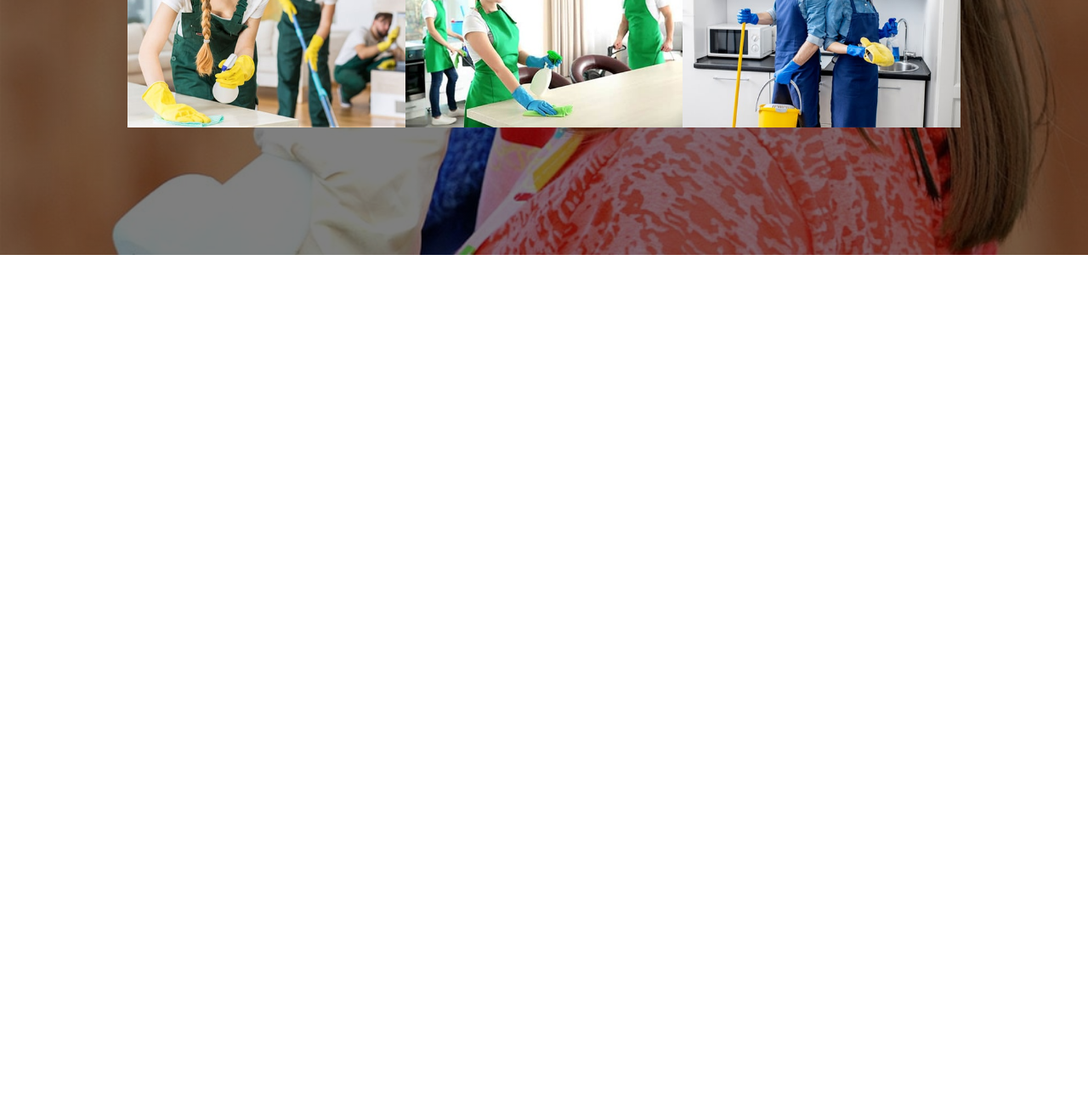
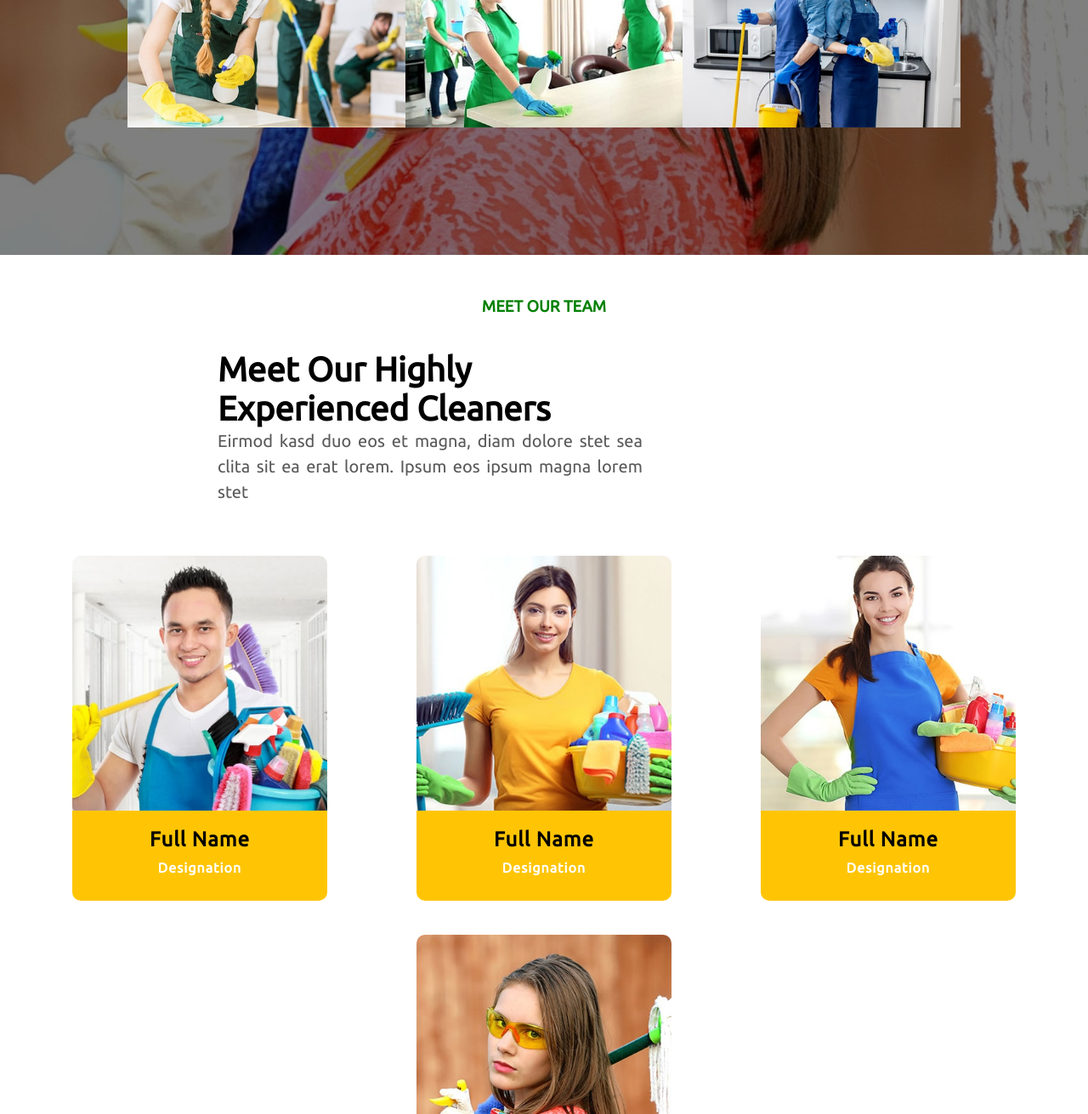
Before and after one commit to LuisSantos16/Sants_clean, a plain HTML site: page index.html in a window 1280 px wide. Shown: the part 3481-4792 px from the top of the page at 85% size. Before the commit the page ends 3781 px from the top, so only its background shows below. Drawn offline with Linux system fonts and the light colour scheme.

Commit message:
section teams

```diff
--- a/css/main-gallery.css
+++ b/css/main-gallery.css
@@ -3,6 +3,7 @@
     background: linear-gradient(rgba(0,0,0,0.5),rgba(0,0,0,0.5),rgba(0,0,0,0.5)),url(../img/carousel-3.jpg);
     background-repeat: no-repeat;
     background-size: cover;
+    background-position: center;
     display: grid;
     grid-template-columns: repeat(3,1fr);
     padding: 150px;
@@ -64,6 +65,7 @@
 
 @media only screen and (max-width:620px){
     .container_gallery{
+        background-position:inherit;
         grid-template-columns: repeat(1,1fr);
         transition: 0.5s;
     }
--- a/css/main.css
+++ b/css/main.css
@@ -153,6 +153,99 @@
     width: 100%;
 }
 
+/* Persons */
+
+.container-persons{
+    margin: 50px 0px;
+}
+
+.container-persons h3{
+    text-align: center;
+    color: green;
+}
+
+.text-persons{
+    width: 60%;
+    margin: auto;
+    margin-top: 40px;
+    margin-bottom: 40px;
+    display: flex;
+    flex-wrap: wrap;
+    justify-content: space-between;
+}
+
+.text-persons h2{
+    width: 400px;
+    font-size: 40px;
+}
+
+.text-persons p{
+    width: 500px;
+    font-size: 20px;
+    text-align: justify;
+    line-height: 30px;
+    color: rgb(90, 89, 89);
+}
+
+.img-persons{
+    display: flex;
+    flex-wrap: wrap;
+    justify-content: space-evenly;
+
+}
+
+.img-persons figure{
+    width: 300px;
+    margin: 20px;
+    position: relative;
+    overflow: hidden;
+    border-radius: 10px;
+}
+
+.img-persons figure img{
+    width: 100%;
+}
+
+.social-person{
+    position: absolute;
+    top: 0;
+    bottom: 0;
+    display: flex;
+    justify-content: flex-start;
+    flex-direction: column;
+    background-color: rgb(255, 197, 5);
+    padding: 50px 20px;
+    transform: translateX(-100%);
+    transition: 0.5s ease-out;
+}
+
+.img-persons figure:hover .social-person{
+    transform: translateX(0%);
+    transition: 0.5s ease-out;
+}
+
+.social-person a{
+    margin: 10px 0px;
+    text-decoration: none;
+    color: white;
+    background-color: green;
+    padding: 10px;
+    border-radius: 50%;
+}
+
+.img-persons blockquote{
+    background-color: rgb(255, 197, 5);
+    font-weight: bold;
+    letter-spacing: 1px;
+    padding: 20px;
+    text-align: center;
+}
+
+.img-persons blockquote p{
+    color: white;
+    padding: 10px 0px;
+}
+
 @media only screen and (max-width:1309px){
 
     .text-servicios{
--- a/index.html
+++ b/index.html
@@ -218,6 +218,66 @@
                 </div>
             </figure>
         </section>
+
+        <section class="container-persons">
+            <h3>MEET OUR TEAM</h3>
+            <article class="text-persons">
+                <h2>Meet Our Highly Experienced Cleaners</h2>
+                <p>Eirmod kasd duo eos et magna, diam dolore stet sea clita sit ea erat lorem. Ipsum eos ipsum magna lorem stet</p>
+            </article>
+
+            <article class="img-persons">
+                <figure>
+                    <img src="./img/team-1.jpg" alt="">
+                        <div class="social-person">
+                            <a href=""><i class="fa-brands fa-instagram"></i></a>
+                            <a href=""><i class="fa-brands fa-facebook"></i></a>
+                            <a href=""><i class="fa-brands fa-linkedin"></i></a>
+                        </div>
+                        <blockquote>
+                            <h2>Full Name</h2>
+                            <p>Designation</p>
+                        </blockquote>
+                </figure>
+                <figure>
+                    <img src="./img/team-2.jpg" alt="">
+                        <div class="social-person">
+                            <a href=""><i class="fa-brands fa-instagram"></i></a>
+                            <a href=""><i class="fa-brands fa-facebook"></i></a>
+                            <a href=""><i class="fa-brands fa-linkedin"></i></a>
+                        </div>
+                        <blockquote>
+                            <h2>Full Name</h2>
+                            <p>Designation</p>
+                        </blockquote>
+                </figure>
+                <figure>
+                    <img src="./img/team-3.jpg" alt="">
+                        <div class="social-person">
+                            <a href=""><i class="fa-brands fa-instagram"></i></a>
+                            <a href=""><i class="fa-brands fa-facebook"></i></a>
+                            <a href=""><i class="fa-brands fa-linkedin"></i></a>
+                        </div>
+                        <blockquote>
+                            <h2>Full Name</h2>
+                            <p>Designation</p>
+                        </blockquote>
+                </figure>
+                <figure>
+                    <img src="./img/team-4.jpg" alt="">
+                        <div class="social-person">
+                            <a href=""><i class="fa-brands fa-instagram"></i></a>
+                            <a href=""><i class="fa-brands fa-facebook"></i></a>
+                            <a href=""><i class="fa-brands fa-linkedin"></i></a>
+                        </div>
+                        <blockquote>
+                            <h2>Full Name</h2>
+                            <p>Designation</p>
+                        </blockquote>
+                </figure>
+            </article>
+        </section>
+
     </main>
 
 </body>
```
